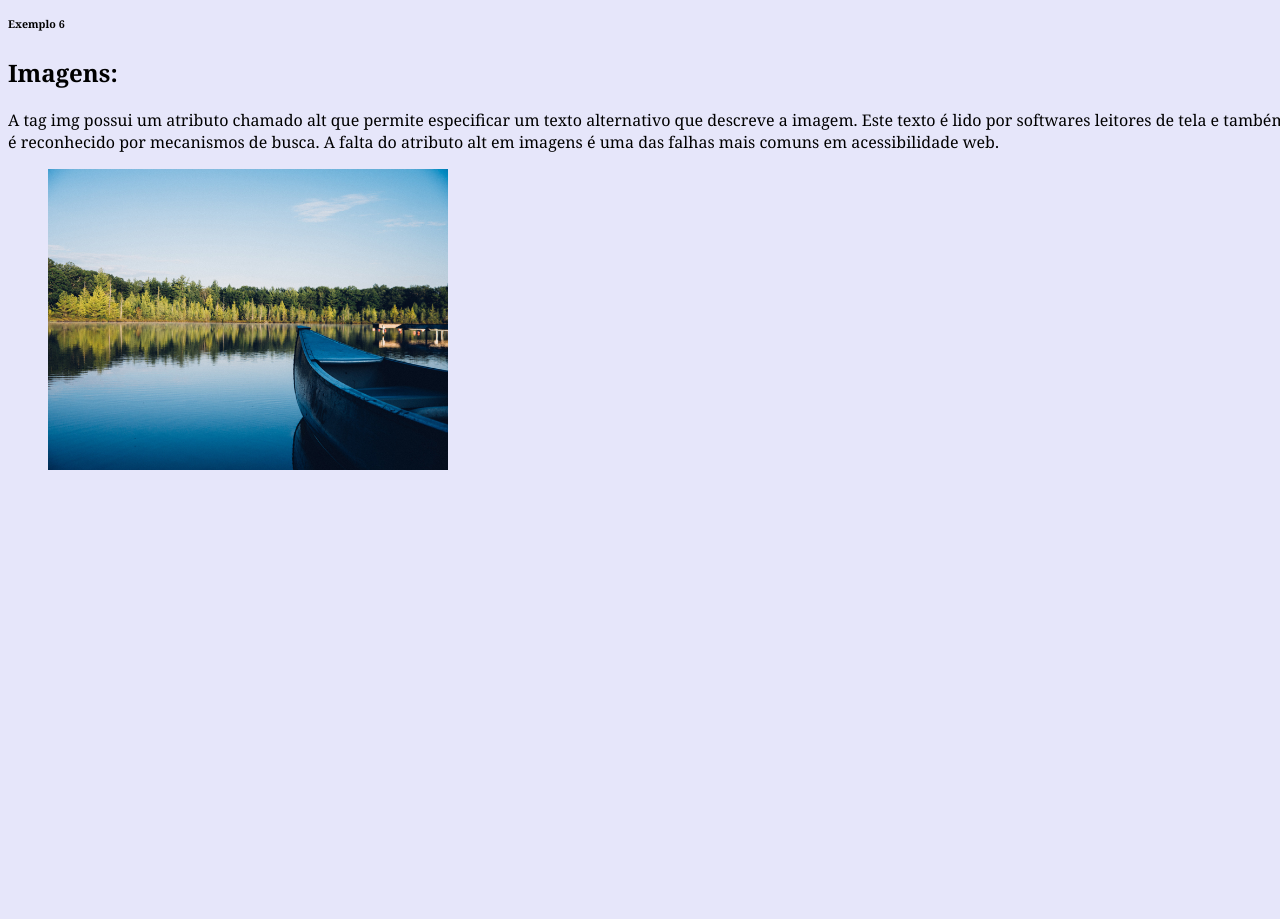
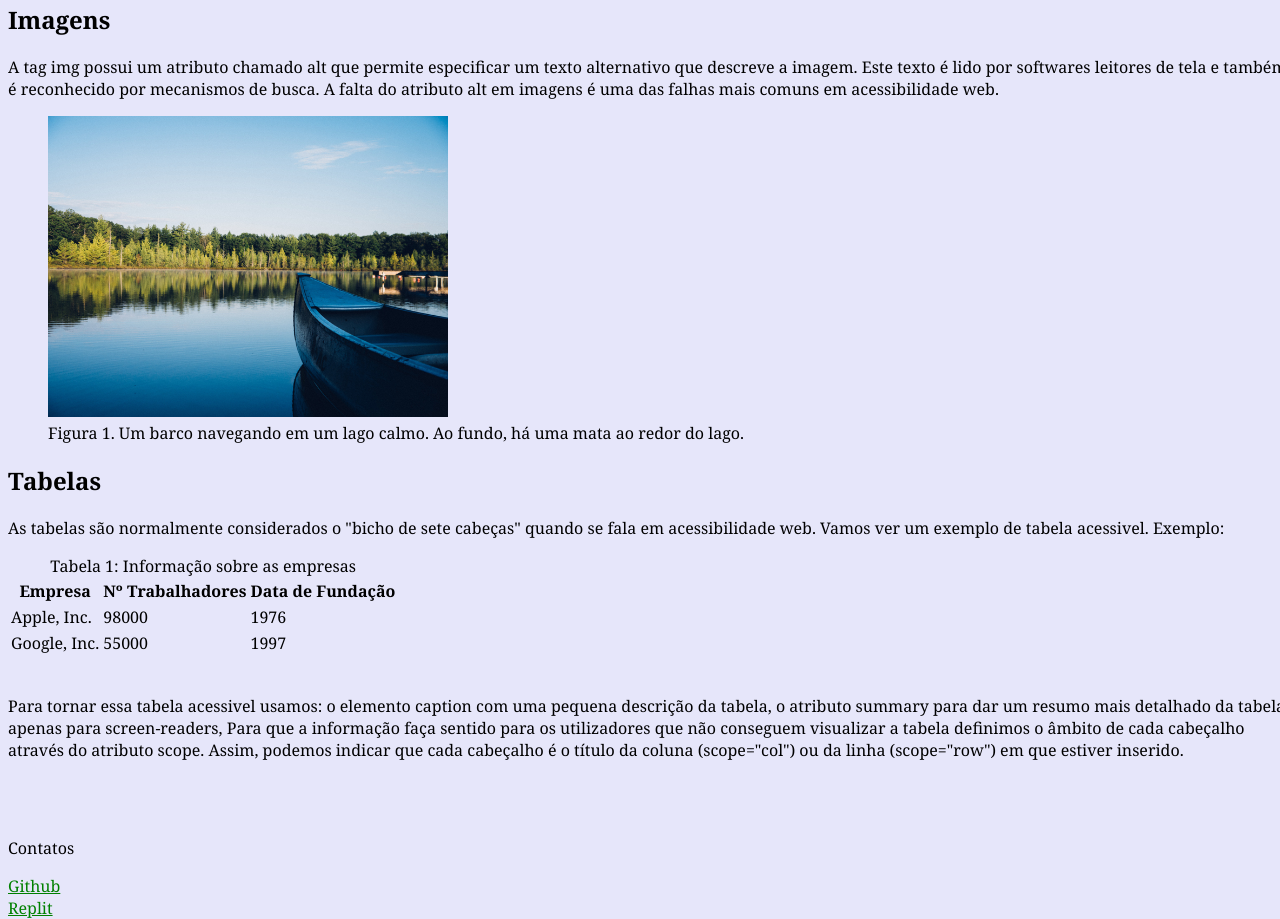
Before and after one commit to httpBianca/Trabalho1, a plain HTML site: page index.html in a window 1280 px wide. Shown: the part 917-1836 px from the top of the page. Before the commit the page ends 1392 px from the top, so only its background shows below. Drawn offline with Linux system fonts and the light colour scheme.

Commit message:
Update index.html

```diff
--- a/index.html
+++ b/index.html
@@ -9,7 +9,7 @@
 </head>
 <body>
     <header>
-        <h1>Acessibilidade na Web</h1>
+        <h1 id="inicio">Acessibilidade na Web</h1>
       </header>
       <nav>
         <ul>
@@ -17,6 +17,7 @@
             <li><a href="#link">Links</a></li>
             <li><a href="#text">Texto</a></li>
             <li><a href="#img">Imagens</a></li>
+            <li><a href="#table">Tabelas</a></li>
           </ul>
       </nav>
       <!-- Aqui é o conteúdo principal da página -->
@@ -41,8 +42,7 @@
 
         <article>
             <h2 id="text">Texto</h2>
-            <p>Organização é essencial.Uma das melhores formas de ajudar um leitor de tela a interpretar sua página é criar uma boa e consistente estrutura de títulos, parágrafos, listas, etc.</p>
-                <h1>Exemplo 1</h1>
+            <p>Organização é essencial. Uma das melhores formas de ajudar um leitor de tela a interpretar sua página é criar uma boa e consistente estrutura de títulos, parágrafos, listas, etc.</p>
                 <h1>Exemplo 1</h1>
                 <h2>Exemplo 2</h2>
                 <h3>Exemplo 3</h3>
@@ -52,15 +52,59 @@
         </article>
 
         <article>
-            <h2 id="img">Imagens:</h2>
+            <h2 id="img">Imagens</h2>
             <p>A tag img possui um atributo chamado alt que permite especificar um texto alternativo que descreve a imagem. Este texto é lido por softwares leitores de tela e também é reconhecido por mecanismos de busca. A falta do atributo alt em imagens é uma das falhas mais comuns em acessibilidade web.</p>
 
             <figure>
-                <img src="imagem_barco.jpg" alt="Um barco navegando em um lago calmo. Ao fundo, há uma mata ao redor do lago.">
-
+                <img src="imagem_barco.jpg" alt="Paisagem de um lago">
+               <figcaption>Figura 1. Um barco navegando em um lago calmo. Ao fundo, há uma mata ao redor do lago.</figcaption>
             </figure>
         </article>
+
+        <article>
+          <h2 id="table">Tabelas</h2>
+          <p>As tabelas são normalmente considerados o "bicho de sete cabeças" quando se fala em acessibilidade web. Vamos ver um exemplo de tabela acessivel. Exemplo:</p>
+
+          <table class="bordered striped centered" summary="O número de trabalhadores e ano de fundação de algumas empresas tecnológicas">
+            <caption>Tabela 1: Informação sobre as empresas</caption>
+            <tr>
+              <th scope="row">Empresa</td>
+              <th scope="col">Nº Trabalhadores</th>
+              <th scope="col">Data de Fundação</th>
+            </tr>
+            <tr>
+              <td scope="row">Apple, Inc.</td>
+              <td>98000</td>
+              <td>1976</td>
+            </tr>
+            <tr>
+              <td scope="row">Google, Inc.</td>
+              <td>55000</td>
+              <td>1997</td>
+            </tr>
+          </table>
+          <br>
+          <p>Para tornar essa tabela acessivel usamos: o elemento <span>caption</span> com uma pequena descrição da tabela, o atributo <span>summary</span> para dar um resumo mais detalhado da tabela apenas para screen-readers, Para que a informação faça sentido para os utilizadores que não conseguem visualizar a tabela definimos o âmbito de cada cabeçalho através do atributo <span>scope</span>. Assim, podemos indicar que cada cabeçalho é <span>o título da coluna (scope="col") ou da linha (scope="row")</span> em que estiver inserido.</p>
+        </article>
+        <br>
+        <footer>
+          <br>
+          <p>Contatos</p>
+          <a href="https://github.com/httpBianca">Github</a>
+          <br>
+          <a href="https://replit.com/@BiancaClainara">Replit</a>
+          <br>
+        </footer>
       </main>
-
+      <div vw class="enabled">
+        <div vw-access-button class="active"></div>
+        <div vw-plugin-wrapper>
+          <div class="vw-plugin-top-wrapper"></div>
+        </div>
+      </div>
+      <script src="https://vlibras.gov.br/app/vlibras-plugin.js"></script>
+      <script>
+        new window.VLibras.Widget('https://vlibras.gov.br/app');
+      </script>
 </body>
 </html>
```
